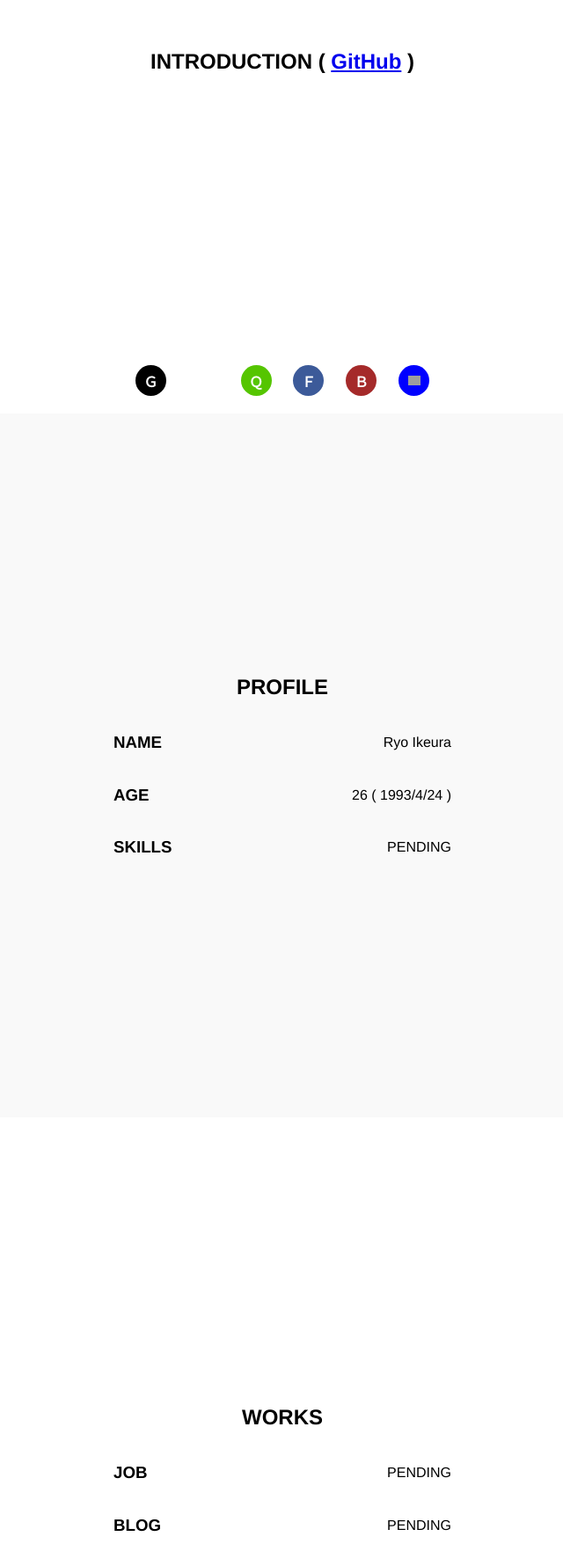
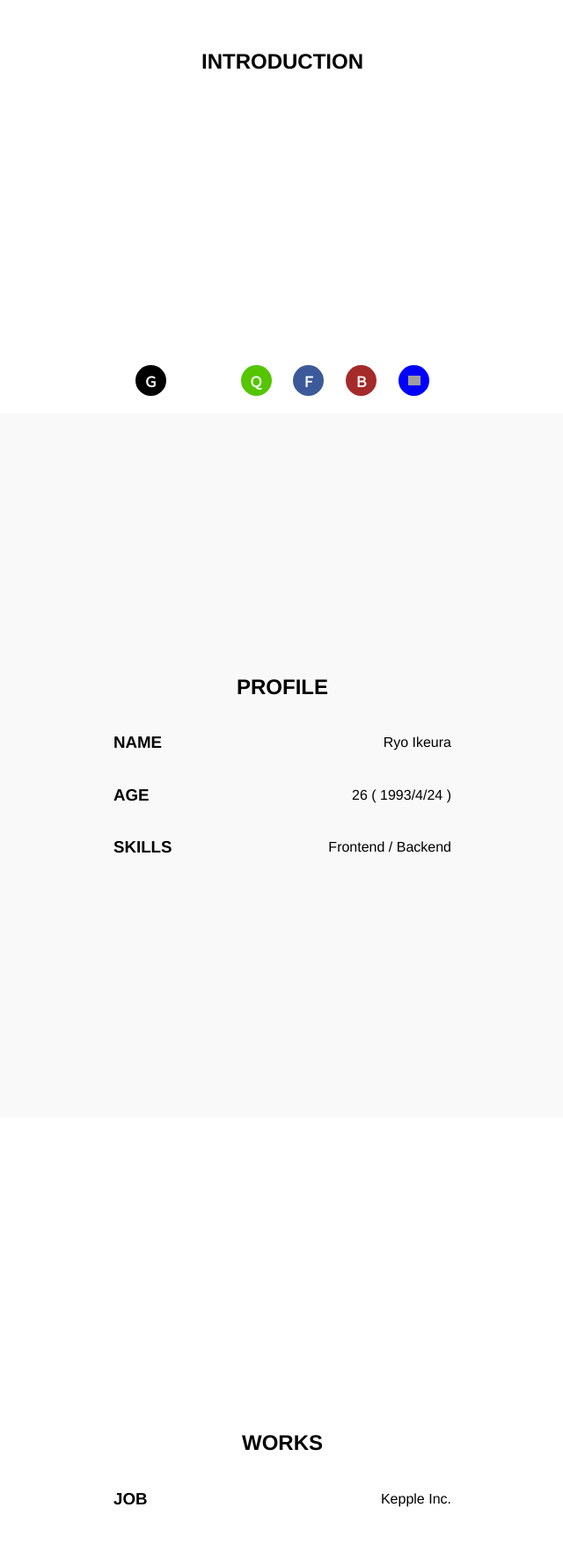
Before and after one commit to ikeryo1182/introduction, a Next.js app: page / in a window 1280 px wide. Shown: the part 330-2110 px from the top of the page at 88% size, without its empty margins (319-959 px from the left). Built offline with nearby package versions, Linux system fonts and the light colour scheme; grey boxes are pictures that could not be loaded.

Commit message:
Fix Introduction

```diff
--- a/pages/index.tsx
+++ b/pages/index.tsx
@@ -39,7 +39,7 @@ const IndexPage: NextPage<Props> = () => {
   return (
     <main>
       <div className="S">
-        <h2>INTRODUCTION ( <a href="https://github.com/ikeryo1182/introduction">GitHub</a> )</h2>
+        <h2>INTRODUCTION</h2>
       </div>
       <div className="S G">
         <h2>PROFILE</h2>
@@ -54,7 +54,7 @@ const IndexPage: NextPage<Props> = () => {
           </div>
           <div className="F">
             <h3>SKILLS</h3>
-            <p>PENDING</p>
+            <p>Frontend / Backend</p>
           </div>
         </div>
       </div>
@@ -63,11 +63,7 @@ const IndexPage: NextPage<Props> = () => {
         <div className="D">
           <div className="F">
             <h3>JOB</h3>
-            <p>PENDING</p>
-          </div>
-          <div className="F">
-            <h3>BLOG</h3>
-            <p>PENDING</p>
+            <p>Kepple Inc.</p>
           </div>
         </div>
       </div>
```
Also changed, not shown: 1 other file (tests, documents, lock files or other folders).
